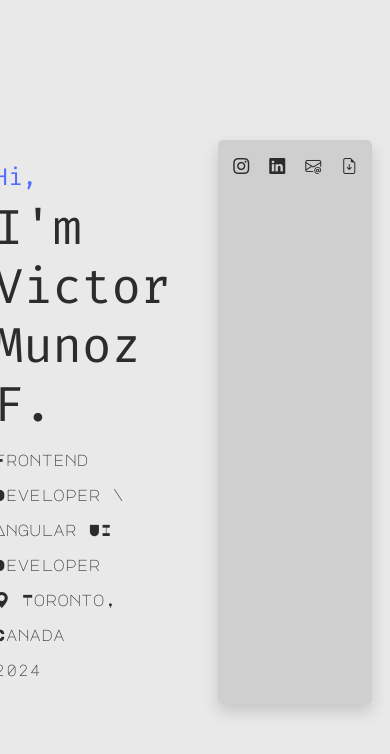
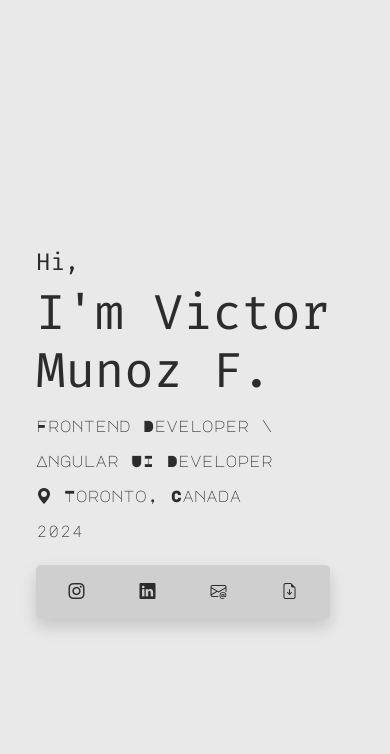
Before and after one commit to svgvr11/vmunozdev-angular, an Angular app: page / in a window 390 px wide. Shown: the top 754 px of the page. Built offline with nearby package versions, Linux system fonts and the light colour scheme.

Commit message:
Minor fix for the icon button group in small devices

```diff
--- a/src/app/components/main-hero/main-hero.component.html
+++ b/src/app/components/main-hero/main-hero.component.html
@@ -1,7 +1,7 @@
 <div class="row">
   <div class="col-md-12 vh-100 vw-100 d-flex justify-content-center align-items-center">
     <div class="row d-flex justify-content-center">
-      <div class="col-md-12 d-flex p-5 gap-5">
+      <div class="col-md-12 p-5 gap-5 main-col">
         <div class="d-flex flex-column main-header">
           <h1><span>Hi,</span> <br>
             I'm Victor Munoz F.
--- a/src/app/components/main-hero/main-hero.component.scss
+++ b/src/app/components/main-hero/main-hero.component.scss
@@ -1,4 +1,8 @@
 @import "src/styles";
+
+.main-col {
+  display: flex;
+}
 
 .main-header {
   h1 {
@@ -6,7 +10,6 @@
     font-weight: lighter;
     & span {
       font-size: 1.5rem;
-      color: $royal-blue-0;
     }
   }
   p {
@@ -46,7 +49,7 @@
   }
 }
 
-@media (max-width: 576px) {
+@media (max-width: 676px) {
   .main-col {
     display: block;
   }
```
